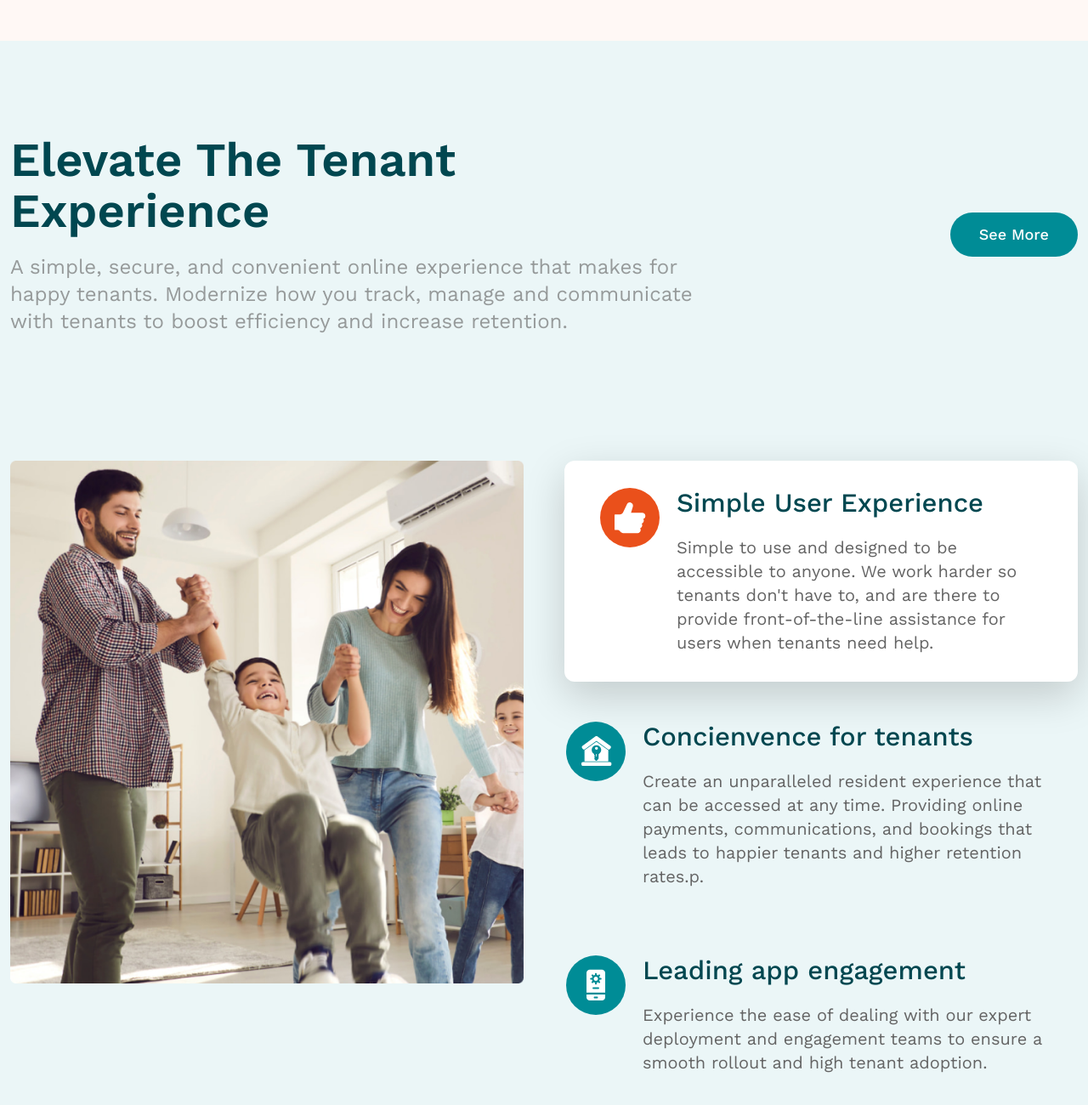
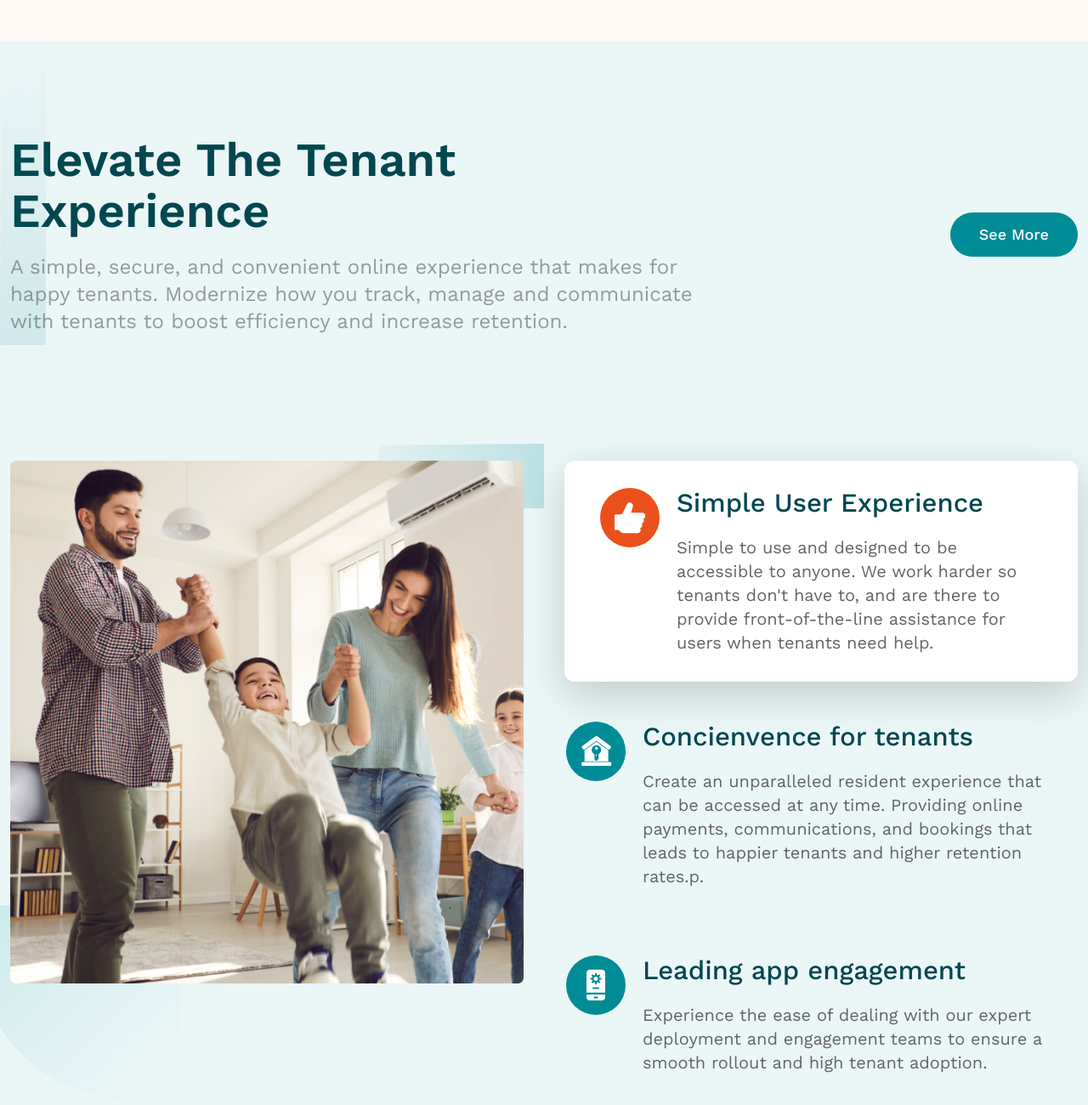
Before and after one commit to developerTajul/payquad, a website: page index.html in a window 1280 px wide. Shown: the part 2414-3714 px from the top of the page at 85% size. Drawn offline with nearby package versions, Linux system fonts and the light colour scheme.

Commit message:
experience section completed

```diff
--- a/css/style.css
+++ b/css/style.css
@@ -453,3 +453,25 @@ brand start
   line-height: 28px;
   color: #646464;
 }
+.ex-img .main-img img{
+  position: relative;
+  z-index: 20;
+}
+.ex-img .shape-1{
+  position: absolute;
+  top: -20px;
+  right: 0px;
+}
+.ex-img .shape-2{
+  position: absolute;
+  bottom: 0px;
+  left:-30px;
+}
+.experience{
+  position: relative;
+}
+.experience .shape{
+  position: absolute;
+  top: 0px;
+  left: 0px;
+}
--- a/index.html
+++ b/index.html
@@ -292,7 +292,10 @@
     </section>
     <!-- property management end-->
     <!-- experience section start -->
-    <section class="bg-cayan pt-110 pb-100">
+    <section class="bg-cayan experience pt-110 pb-100">
+        <div class="shape">
+            <img src="assets/img/exprience/block-1.png" alt="shape">
+        </div>
         <div class="container">
             <div class="row align-items-center">
                 <div class="col-md-8">
@@ -315,9 +318,15 @@
             </div>
             <!-- main -->
             <div class="row g-5 mt-100">
-                <div class="col-md-6">
-                    <div>
+                <div class="col-md-6 ex-img position-relative">
+                    <div class="main-img">
                         <img src="assets/img/exprience/exprience.png" alt="experience" class="img-fluid">
+                    </div>
+                    <div class="shape-1">
+                        <img src="assets/img/exprience/block-2.png" alt="">
+                    </div>
+                    <div class="shape-2">
+                        <img src="assets/img/exprience/block-3.png" alt="">
                     </div>
                 </div>
                 <div class="col-md-6">
```
Also changed, not shown: assets/img/exprience/block-1.png (added), assets/img/exprience/block-2.png (added), assets/img/exprience/block-3.png (added).
